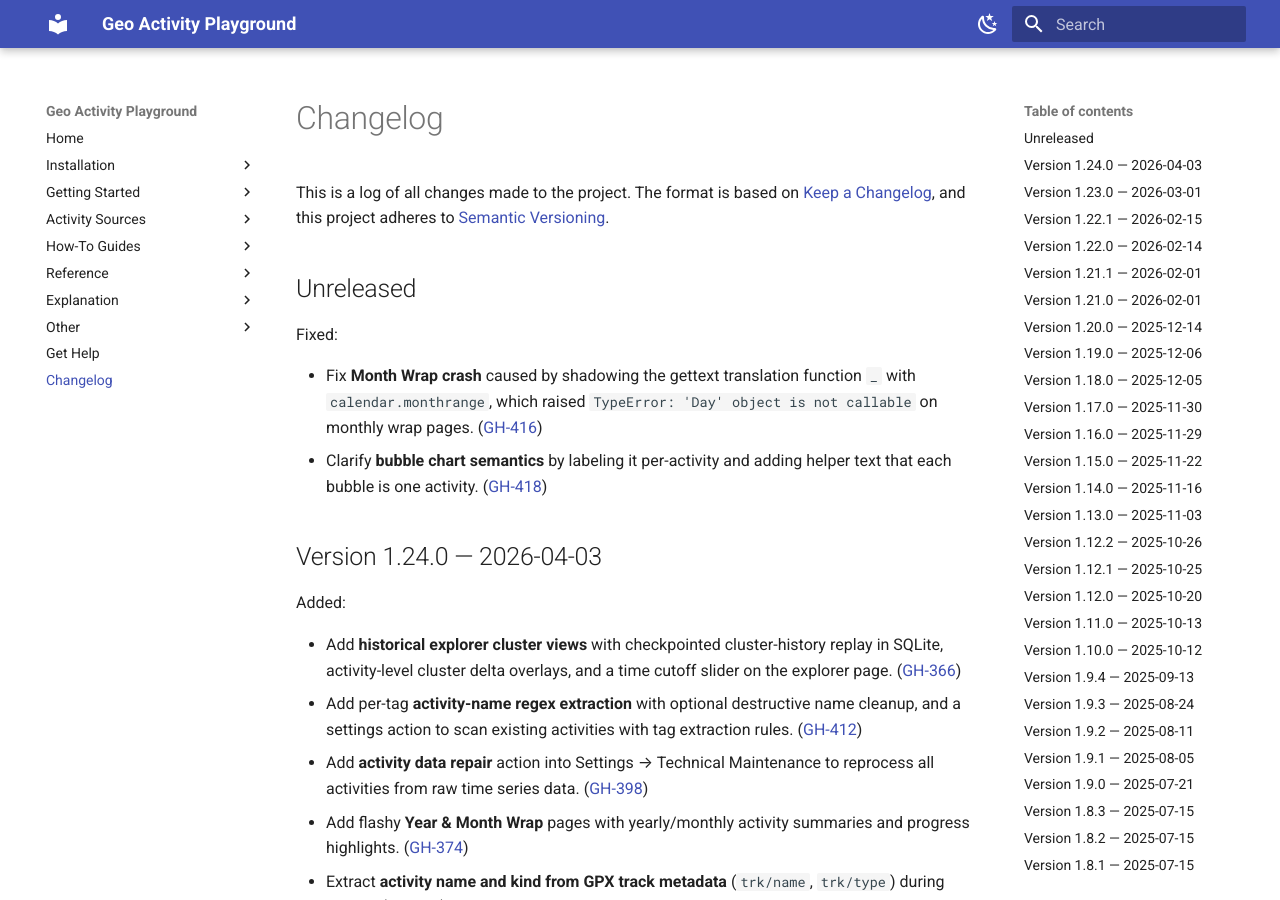
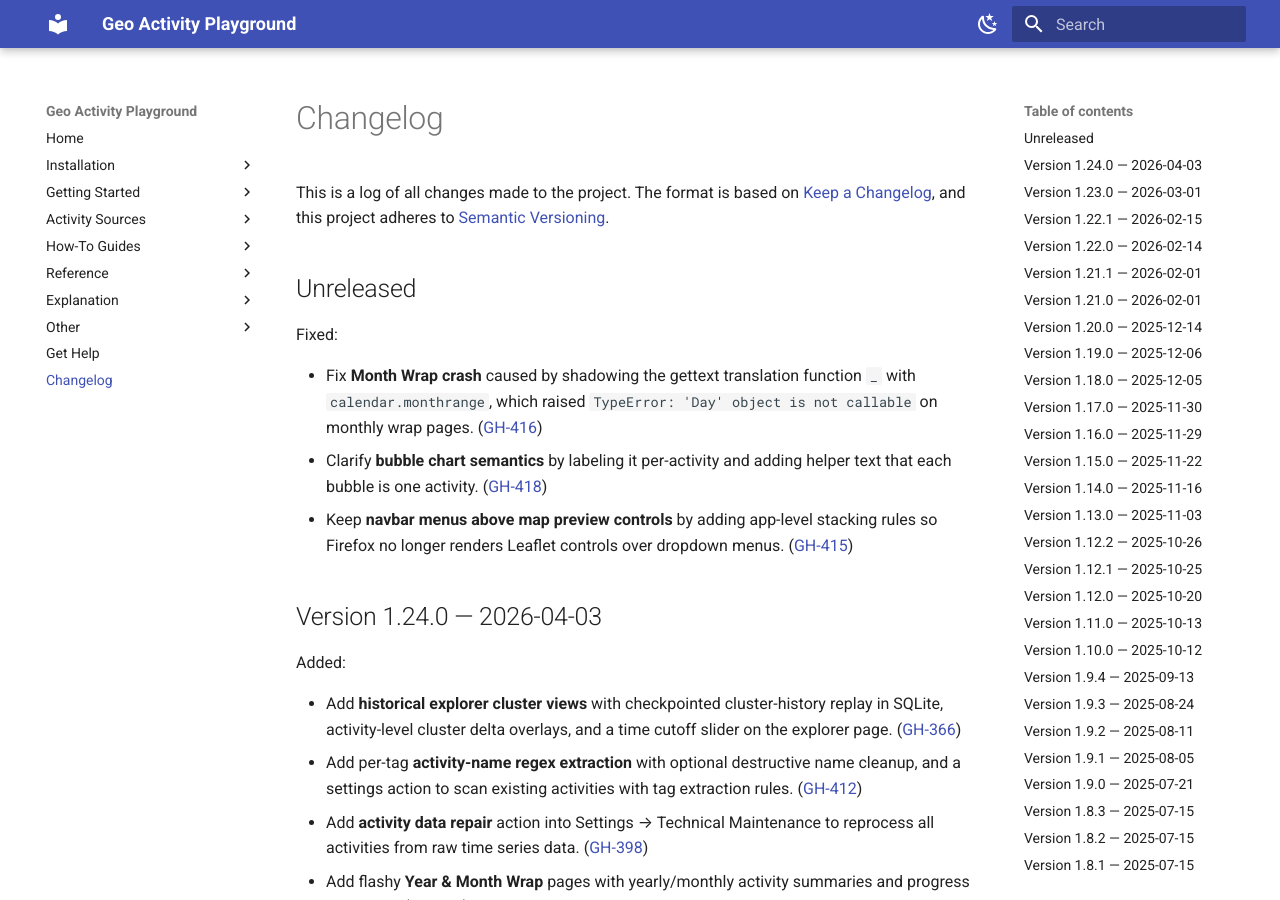
Before and after one commit to martin-ueding/geo-activity-playground, an MkDocs documentation site: the page built from docs/changelog.md, in a window 1280 px wide and 900 px high. Built offline with MkDocs 1.6.1 and Material for MkDocs 9.7.7, drawn with Linux system fonts in a browser that asks for light colours.

Commit message:
fix: keep navbar menus above map controls
Refs: GH-415

```diff
--- a/docs/changelog.md
+++ b/docs/changelog.md
@@ -19,6 +19,7 @@
 
 - Fix **Month Wrap crash** caused by shadowing the gettext translation function `_` with `calendar.monthrange`, which raised `TypeError: 'Day' object is not callable` on monthly wrap pages. ([GH-416](https://github.com/martin-ueding/geo-activity-playground/issues/416))
 - Clarify **bubble chart semantics** by labeling it per-activity and adding helper text that each bubble is one activity. ([GH-418](https://github.com/martin-ueding/geo-activity-playground/issues/418))
+- Keep **navbar menus above map preview controls** by adding app-level stacking rules so Firefox no longer renders Leaflet controls over dropdown menus. ([GH-415](https://github.com/martin-ueding/geo-activity-playground/issues/415))
 
 ## Version 1.24.0 — 2026-04-03
 
```
Also changed, not shown: geo_activity_playground/webui/static/site.css (added, +8 -0 lines), 1 other file.
